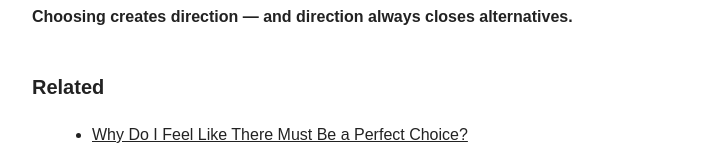
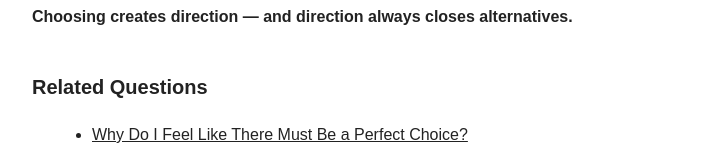
Before and after one commit to mozartltv-creator/ms-21-why-does-choosing-feel-like-losing-something-even-when-its-right, a plain HTML site: page index.html in a window 1280 px wide. Shown: the part 2297-2457 px from the top of the page, without its empty margins (228-946 px from the left). Drawn offline with Linux system fonts and the light colour scheme.

Commit message:
Update index.html

```diff
--- a/index.html
+++ b/index.html
@@ -127,7 +127,7 @@ a {
 <p>Choosing will often feel like losing something. That does not mean the choice was wrong.</p>
 
 <p><strong>Choosing creates direction — and direction always closes alternatives.</strong></p>
-<h2>Related</h2>
+<h2>Related Questions</h2>
 <ul>
   <li><a href="/23perfect-choice/">Why Do I Feel Like There Must Be a Perfect Choice?</a></li>
   <li><a href="/19hard-to-commit-to-one-path/">Why Is It So Hard to Commit to One Path?</a></li>
```
